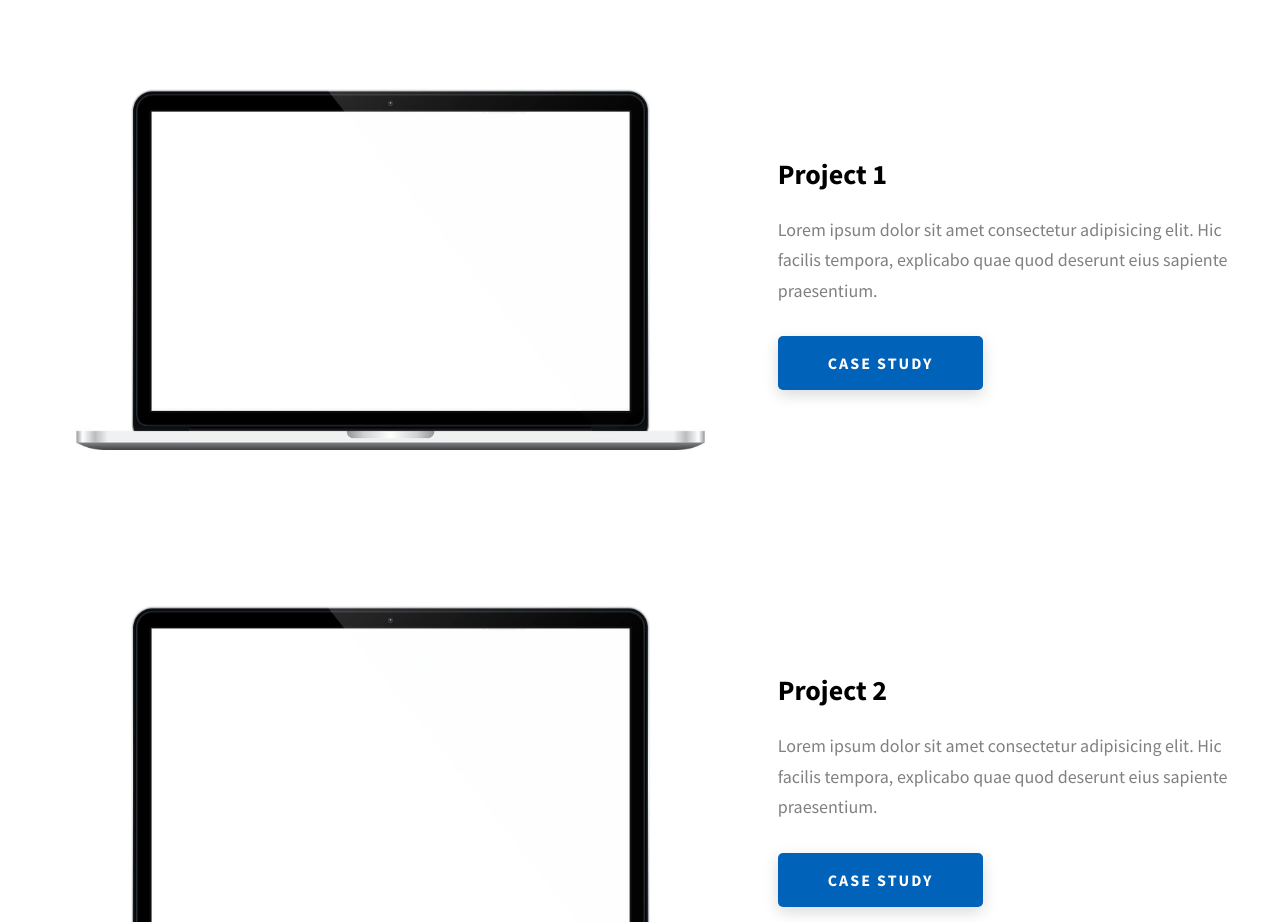
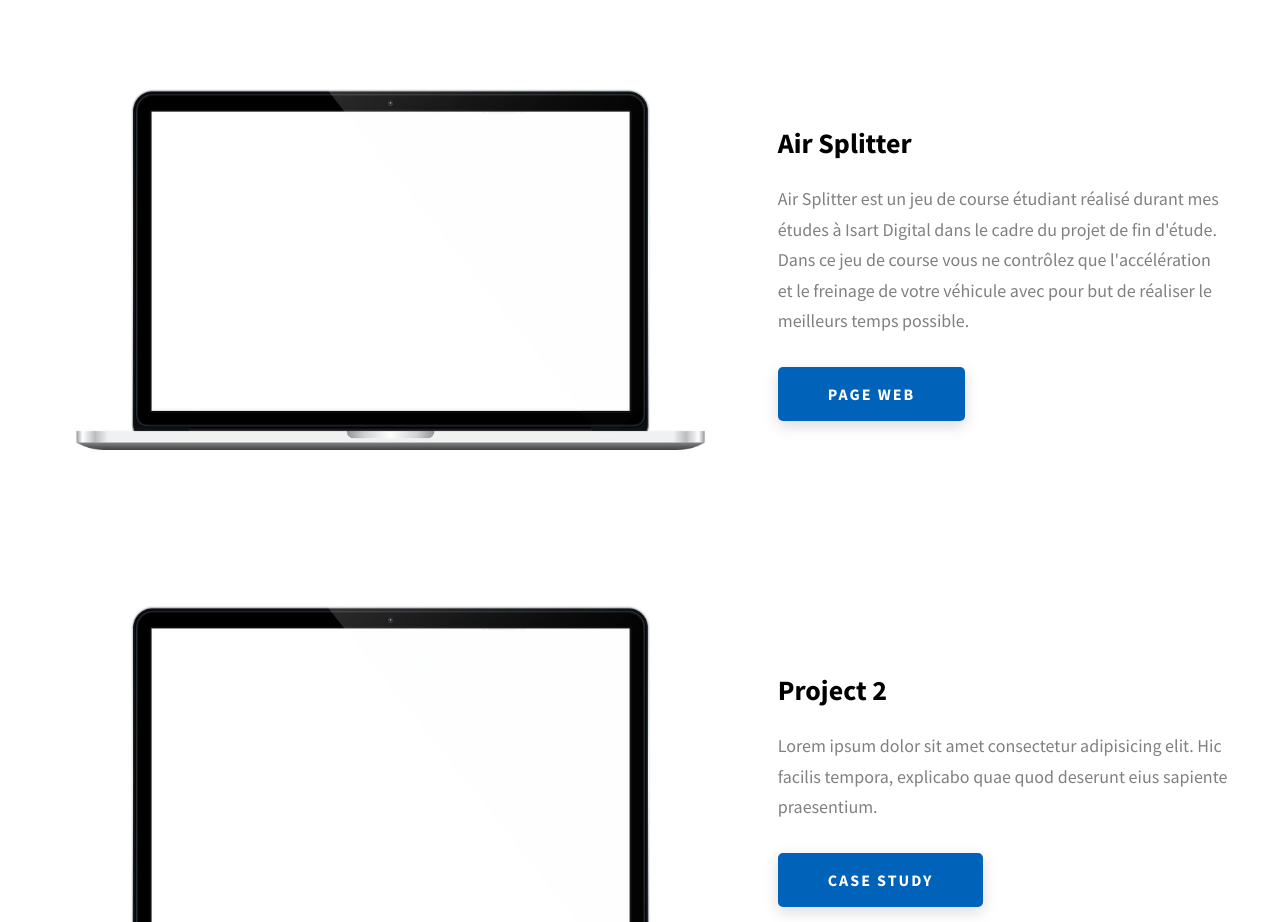
Before and after one commit to Nyvesrath/Github-Portfolio, a website: page index.html in a window 1280 px wide. Shown: the part 2000-2922 px from the top of the page. Drawn offline with Linux system fonts and the light colour scheme.

Commit message:
Adding Air splitter for test

```diff
--- a/index.html
+++ b/index.html
@@ -226,17 +226,18 @@
               />
             </div>
             <div class="projects__row-content">
-              <h3 class="projects__row-content-title">Project 1</h3>
+              <h3 class="projects__row-content-title">Air Splitter</h3>
               <p class="projects__row-content-desc">
-                Lorem ipsum dolor sit amet consectetur adipisicing elit. Hic
-                facilis tempora, explicabo quae quod deserunt eius sapiente
-                praesentium.
+                Air Splitter est un jeu de course étudiant réalisé durant mes études à
+                Isart Digital dans le cadre du projet de fin d'étude. Dans ce jeu de
+                course vous ne contrôlez que l'accélération et le freinage de votre
+                véhicule avec pour but de réaliser le meilleurs temps possible.
               </p>
               <a
-                href="./project-1.html"
+                href="https://isart-digital.itch.io/airsplitter"
                 class="btn btn--med btn--theme dynamicBgClr"
                 target="_blank"
-                >Case Study</a
+                >Page web</a
               >
             </div>
           </div>
```
Also changed, not shown: assets/jpeg/AirSplitter.jpeg (added).
